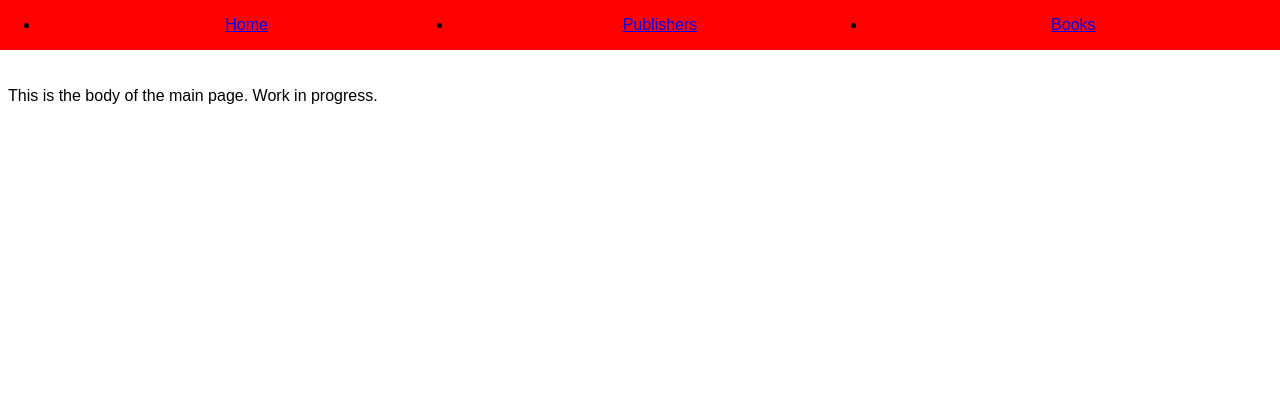
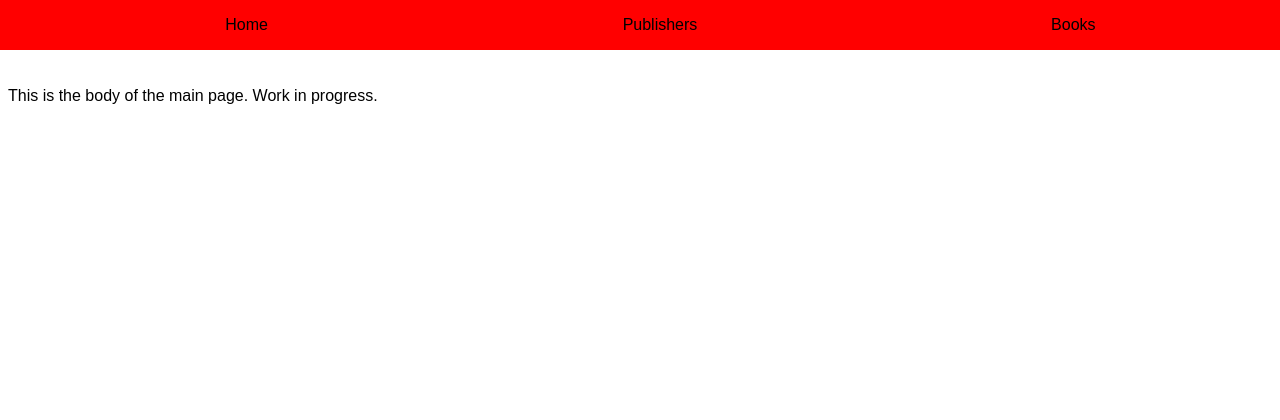
Before and after one commit to J-Rozas/Shop-Inventory-App, a Flask app: page / in a window 1280 px wide. Shown: the top 420 px of the page. Run offline with Flask 2, Linux system fonts and the light colour scheme; some libraries are stand-ins or nearby versions.

Commit message:
Add basic style for navar and a tags

```diff
--- a/static/styles/style.css
+++ b/static/styles/style.css
@@ -18,9 +18,15 @@ header {
     max-height: 15%;
 }
 
+
 #main_navbar {
     display: grid;
     grid-template-columns: 1fr 1fr 1fr;
+    color: black;
+}
+
+#main_navbar > li {
+    list-style-type: none;
 }
 
 main {
@@ -42,3 +48,8 @@ footer {
     max-height: 50px;
     width: auto;
 }
+
+a {
+    text-decoration: none;
+    color: black;
+}
```
